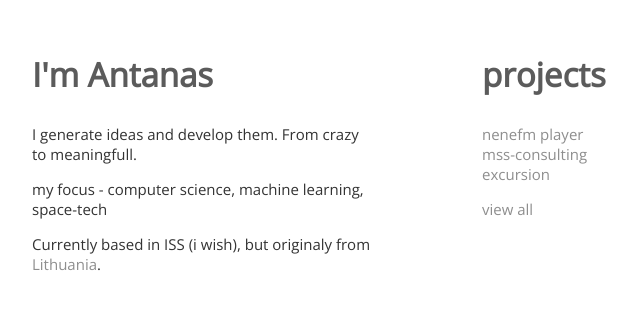
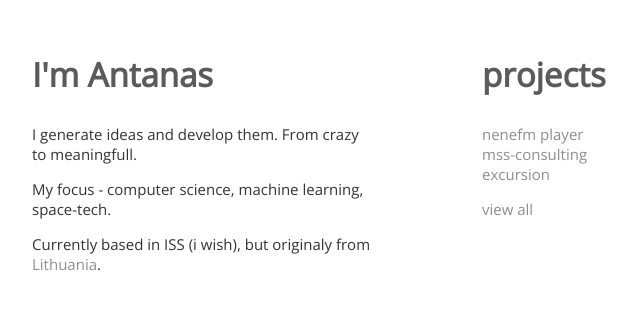
Before and after one commit to anjst/portfolio, a plain HTML site: page index.html in a window 1280 px wide. Shown: the part 155-464 px from the top of the page, 128-768 px from the left. Drawn offline with nearby package versions, Linux system fonts and the light colour scheme.

Commit message:
updated portfolio point mistakes

```diff
--- a/index.html
+++ b/index.html
@@ -16,7 +16,7 @@
                 </div>
                 <div class="item2">
                     <p>I generate ideas and develop them. From crazy to meaningfull.</p>
-                    <p>my focus - computer science, machine learning, space-tech</p>
+                    <p>My focus - computer science, machine learning, space-tech.</p>
                 </div>
                 <div class="item3">
                     <p>Currently based in ISS (i wish), but originaly from <a href="https://www.youtube.com/watch?v=WH9mTk1mxkI>" target="_blank">Lithuania</a>.</p>
```
